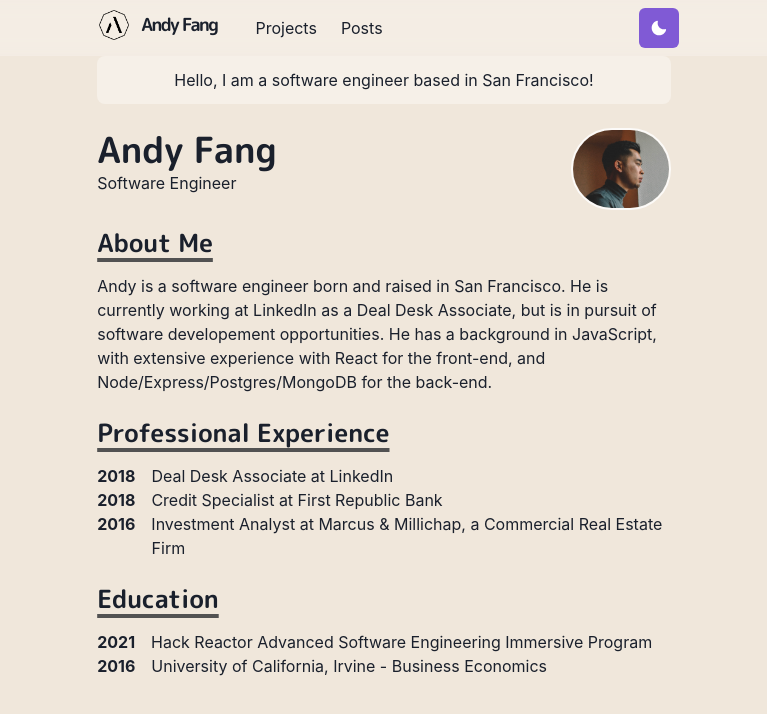
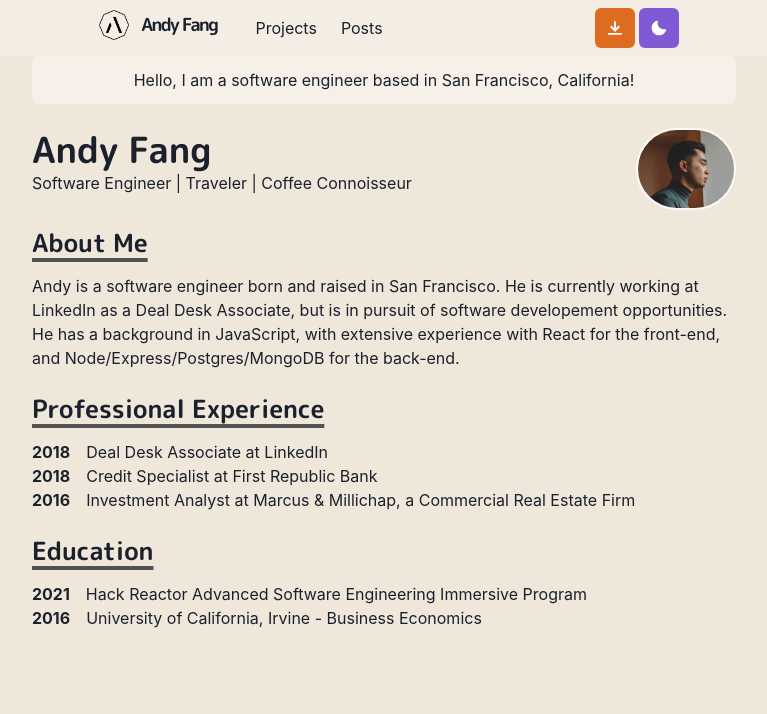
Before and after one commit to fang-andy/portfolio, a Next.js app: page / in a window 1280 px wide. Shown: the top 714 px of the page, without its empty margins (256-1023 px from the left). Built offline with nearby package versions, Linux system fonts and the light colour scheme.

Commit message:
added resume button

```diff
--- a/components/navbar.js
+++ b/components/navbar.js
@@ -12,10 +12,11 @@ import {
   MenuList,
   MenuButton,
   IconButton,
-  useColorModeValue
+  useColorModeValue,
+  ButtonGroup
 } from '@chakra-ui/react';
 import { HamburgerIcon } from '@chakra-ui/icons';
-import ThemeToggleButton from './theme-toggle-button.js';
+import { ThemeToggleButton, ResumeButton } from './theme-toggle-button.js';
 
 const LinkItem = ({ href, path, target, children, ...props }) => {
   const active = path === href
@@ -78,8 +79,10 @@ const Navbar = (props) => {
         </Stack>
 
         <Box flex={1} align="right">
+          <ButtonGroup spacing="1">
+            <ResumeButton />
             <ThemeToggleButton />
-          <Box ml={1} display={{ base: 'inline-block', md: 'none' }}>
+            <Box display={{ base: 'inline-block', md: 'none' }}>
               <Menu>
                 <MenuButton
                   as={IconButton}
@@ -103,6 +106,7 @@ const Navbar = (props) => {
                 </MenuList>
               </Menu>
             </Box>
+          </ButtonGroup>
         </Box>
       </Container>
     </Box>
--- a/components/theme-toggle-button.js
+++ b/components/theme-toggle-button.js
@@ -1,7 +1,7 @@
 import { IconButton, useColorMode, useColorModeValue } from '@chakra-ui/react';
-import { SunIcon, MoonIcon } from '@chakra-ui/icons';
+import { SunIcon, MoonIcon, DownloadIcon } from '@chakra-ui/icons';
 
-const ThemeToggleButton = () => {
+export const ThemeToggleButton = () => {
   const { toggleColorMode } = useColorMode();
 
   return (
@@ -13,4 +13,15 @@ const ThemeToggleButton = () => {
   )
 }
 
-export default ThemeToggleButton
+export const ResumeButton = () => {
+  const { toggleColorMode } = useColorMode();
+
+  return (
+    <IconButton aria-label="Download Resume"
+      colorScheme={useColorModeValue('orange', 'purple')}
+      icon={<DownloadIcon />}>
+    </IconButton>
+  )
+}
+
+// export default ThemeToggleButton; ResumeButton
--- a/pages/index.js
+++ b/pages/index.js
@@ -11,7 +11,7 @@ import { BioSection, BioYear } from '../components/bio'
 
 const Page = () => {
   return (
-    <Container>
+    <Container maxW="100%">
       <Box
         borderRadius="lg"
         bg={useColorModeValue('whiteAlpha.500', 'whiteAlpha.200')}
@@ -19,7 +19,7 @@ const Page = () => {
         mb={6}
         align="center"
       >
-        Hello, I am a software engineer based in San Francisco!
+        Hello, I am a software engineer based in San Francisco, California!
       </Box>
 
       <Box display={{ md: 'flex' }}>
@@ -27,7 +27,7 @@ const Page = () => {
           <Heading as="h2" variant="page-title">
             Andy Fang
           </Heading>
-          <p> Software Engineer </p>
+          <p> Software Engineer | Traveler | Coffee Connoisseur </p>
         </Box>
         <Box
           flexShrink={0}
--- a/pages/projects.js
+++ b/pages/projects.js
@@ -5,7 +5,7 @@ import { WorkGridItem } from '../components/grid-item'
 
 const Projects = () => {
   return (
-    <Container>
+    <Container maxW="100%">
       <Heading as="h3" fontsize={20} mb={4}>
         Projects
       </Heading>
```
Lines whose indentation alone changed are shown as unchanged.
